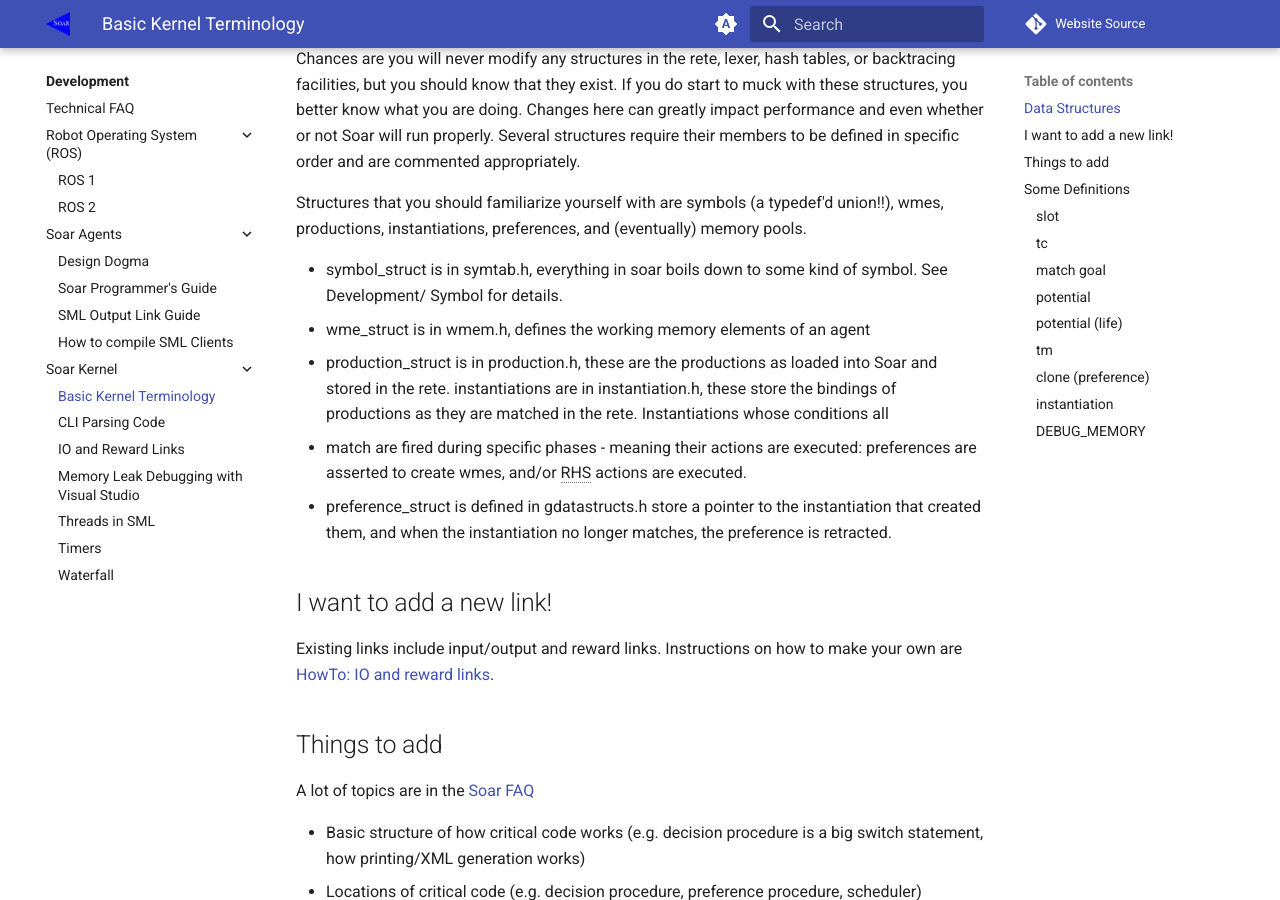
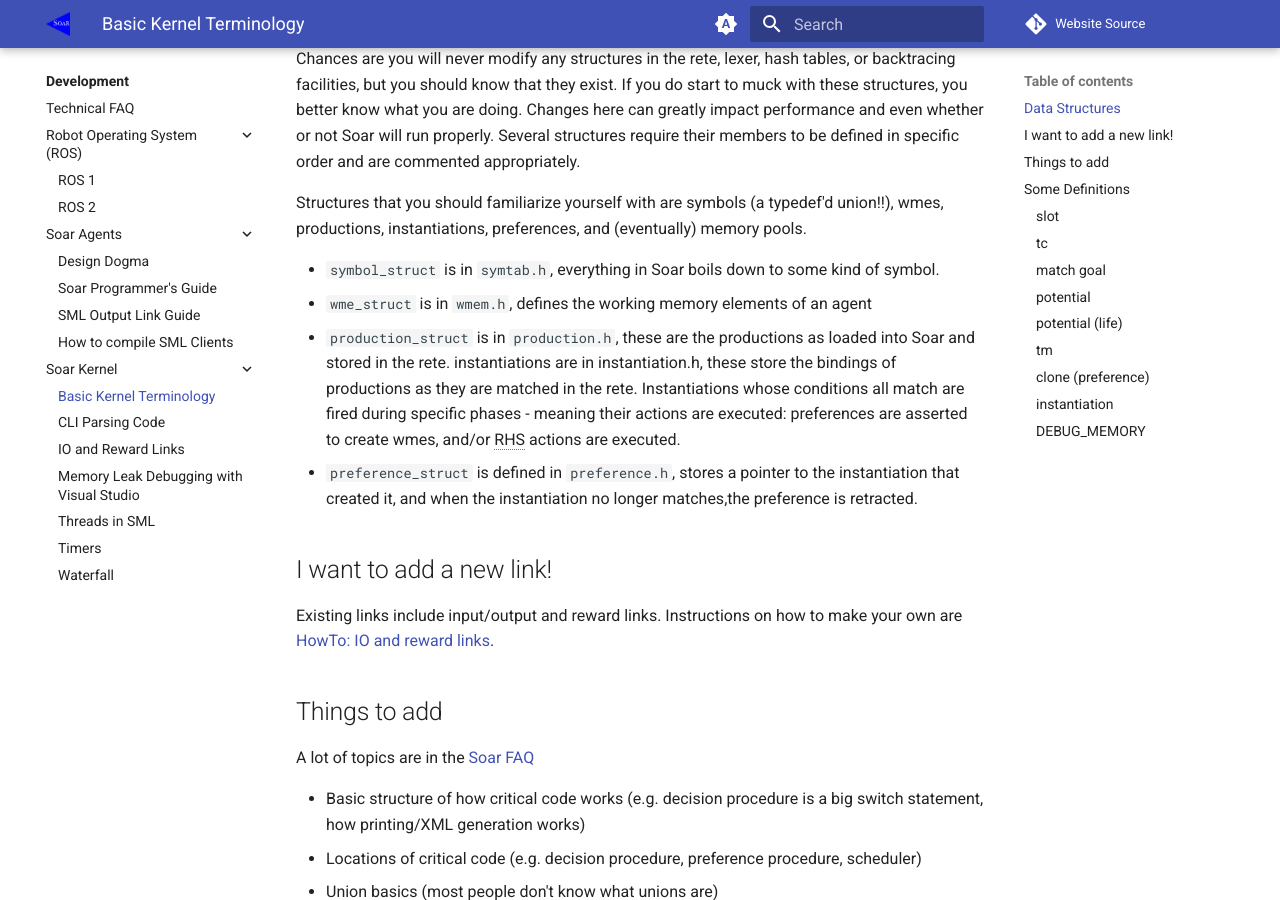
Before and after one commit to SoarGroup/SoarGroup.github.io, an MkDocs documentation site: the page built from docs/development/soar/BasicKernelTerminology.md, in a window 1280 px wide and 900 px high, scrolled down 812 px. Built offline with MkDocs 1.6.1 and Material for MkDocs 9.7.7, drawn with Linux system fonts in a browser that asks for light colours; comment, search, counter and statistics services are not loaded.

Commit message:
fix broken links and basic lints

```diff
--- a/docs/development/soar/BasicKernelTerminology.md
+++ b/docs/development/soar/BasicKernelTerminology.md
@@ -52,18 +52,17 @@
 union!!), wmes, productions, instantiations, preferences, and (eventually)
 memory pools.
 
-*   symbol_struct is in symtab.h, everything in soar boils down to
-    some kind of symbol. See Development/ Symbol for details.
-*   wme_struct is in wmem.h, defines the working memory elements of an agent
-*   production_struct is in production.h, these are the productions as loaded into
-    Soar and stored in the rete. instantiations are in instantiation.h, these store
-    the bindings of productions as they are matched in the rete. Instantiations
-    whose conditions all
-*   match are fired during specific phases - meaning their actions are executed:
-    preferences are asserted to create wmes, and/or RHS actions are executed.
-*   preference_struct is defined in gdatastructs.h store a pointer to the
-    instantiation that created them, and when the instantiation no longer matches,
-    the preference is retracted.
+*   `symbol_struct` is in `symtab.h`, everything in Soar boils down to some kind
+of symbol.
+*   `wme_struct` is in `wmem.h`, defines the working memory elements of an agent
+*   `production_struct` is in `production.h`, these are the productions as loaded
+into Soar and stored in the rete. instantiations are in instantiation.h, these store
+the bindings of productions as they are matched in the rete. Instantiations whose
+conditions all match are fired during specific phases - meaning their actions are
+executed: preferences are asserted to create wmes, and/or RHS actions are executed.
+*   `preference_struct` is defined in `preference.h`, stores a pointer to the
+instantiation that created it, and when the instantiation no longer matches,the
+preference is retracted.
 
 ## I want to add a new link!
 
--- a/mkdocs.yml
+++ b/mkdocs.yml
@@ -10,7 +10,6 @@
   locale: en
   logo: Images/soar.png
   favicon: Images/soar.png
-  custom_dir: overrides
   icon:
     admonition:
       note: octicons/tag-16
@@ -188,6 +187,8 @@
   - Workshops:
     - workshops/index.md
     - workshops/44.md
+    - workshops/43.md
+    - workshops/42.md
     - workshops/41.md
     - workshops/40.md
     - workshops/39.md
```
Also changed, not shown: docs/downloads/agent_development_tools/soar_debugger.md (+1 -1 lines), docs/reference/cli/cmd_production.md (+1 -1 lines), docs/workshops/index.md (+2 -0 lines).
